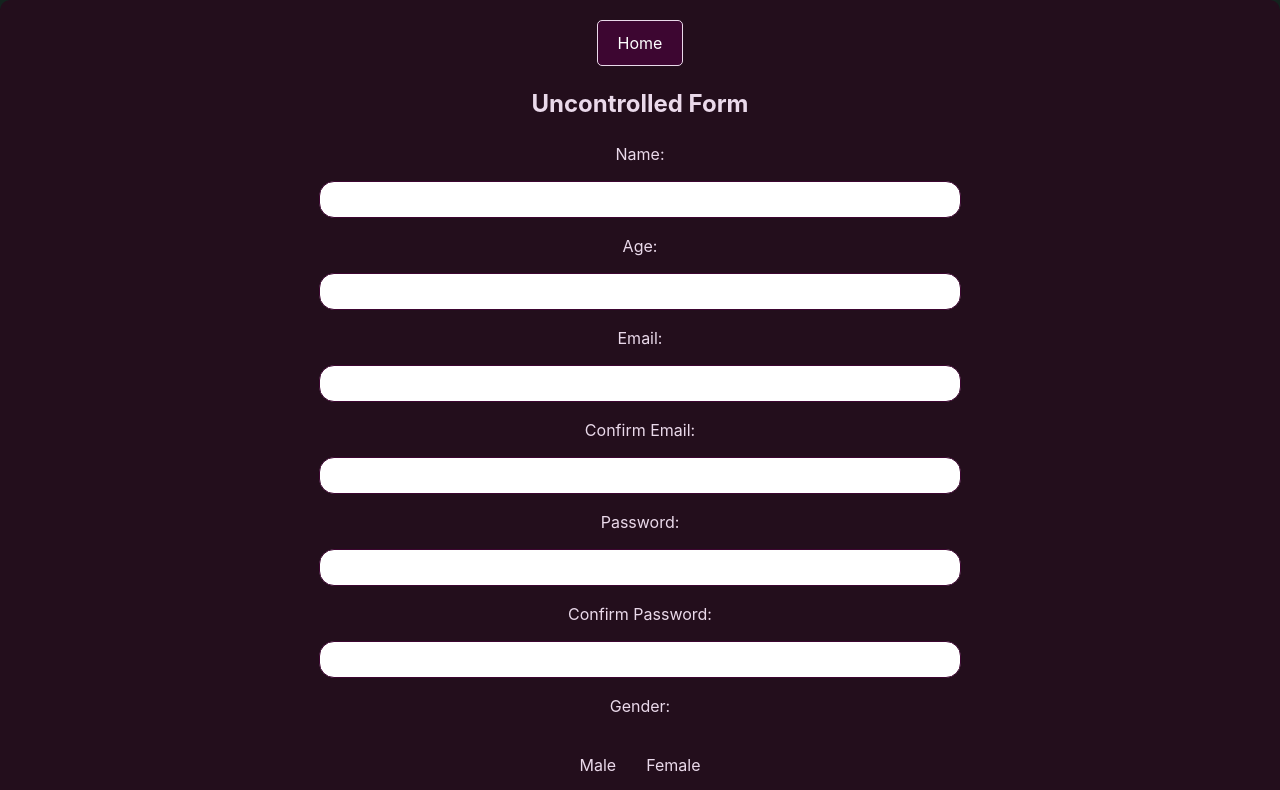
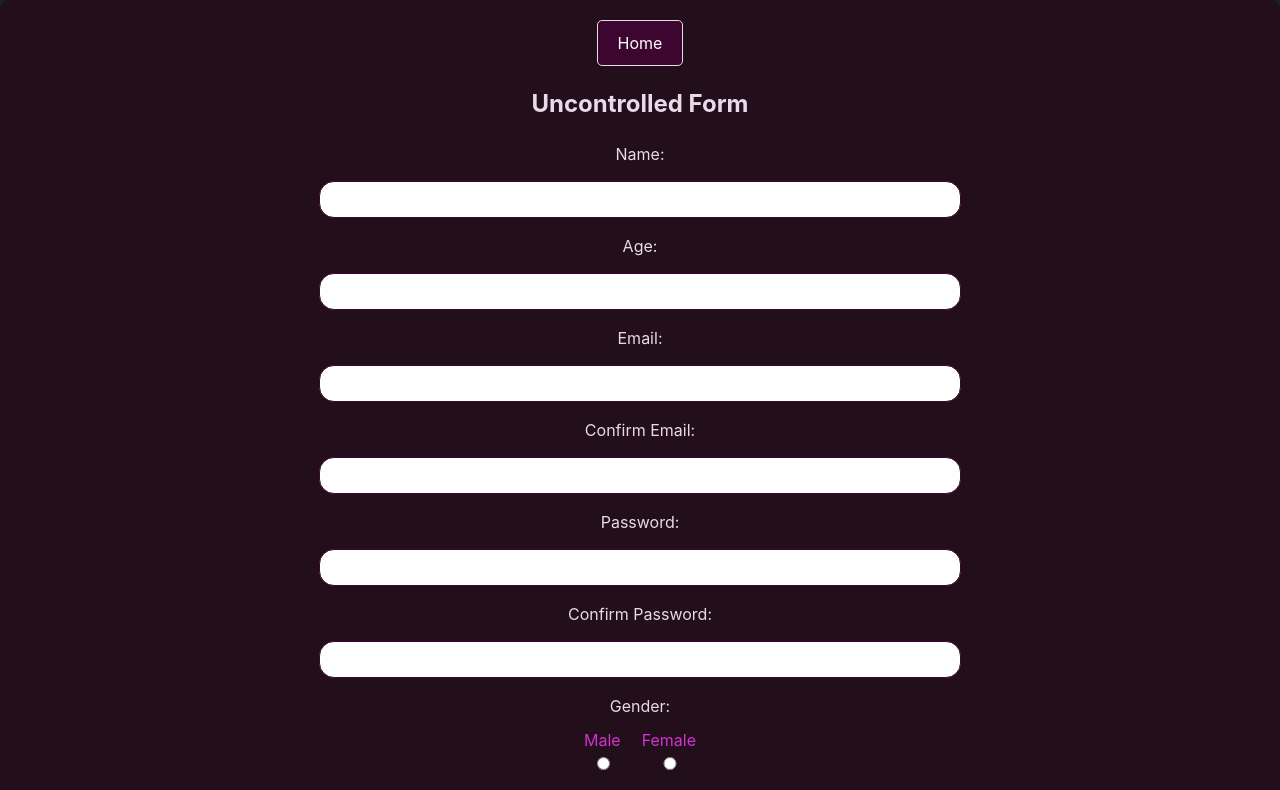
Before and after one commit to Yuliya0503/React-Forms, a React (Vite) app: page /uncontrolled-form in a window 1280 px wide. Shown: the top 790 px of the page. Built offline with nearby package versions, Linux system fonts and the light colour scheme.

Commit message:
fix: add radioField and inputField

```diff
--- /dev/null
+++ b/src/components/InputField/InputField.tsx
@@ -0,0 +1,24 @@
+import React from 'react';
+import styles from '../../pages/UncontrolledForm/UncontrolledForm.module.css';
+
+interface InputProps extends React.InputHTMLAttributes<HTMLInputElement> {
+  id: string;
+  label: string;
+  required: boolean;
+  validationError?: string;
+}
+
+const InputField: React.ForwardRefRenderFunction<
+  HTMLInputElement,
+  InputProps
+> = ({ id, label, required, validationError, ...rest }, ref) => (
+  <>
+    <label className={styles.label} htmlFor={id}>
+      {label}:
+    </label>
+    <input type="text" id={id} ref={ref} required={required} {...rest} />
+    <p>{validationError}</p>
+  </>
+);
+
+export default React.forwardRef(InputField);
--- /dev/null
+++ b/src/components/RadioField/RadioField.tsx
@@ -0,0 +1,18 @@
+import React from 'react';
+
+interface RadioProps {
+  id: string;
+  label: string;
+  value: string;
+}
+
+const RadioField = React.forwardRef<HTMLInputElement, RadioProps>(
+  ({ id, label, value }, ref) => (
+    <div>
+      <label htmlFor={id}>{label}</label>
+      <input type="radio" id={id} value={value} ref={ref} />
+    </div>
+  )
+);
+
+export default RadioField;
--- a/src/pages/UncontrolledForm/UncontrolledForm.tsx
+++ b/src/pages/UncontrolledForm/UncontrolledForm.tsx
@@ -8,6 +8,8 @@ import COUNTRIES_LIST from '../../models/countries';
 import { setCountries } from '../../Store/countrieesReduser';
 import { RootState } from '../../Store/store';
 import styles from './UncontrolledForm.module.css';
+import RadioField from '../../components/RadioField/RadioField';
+import InputField from '../../components/InputField/InputField';
 
 const UncontrolledForm: React.FC = () => {
   const dispatch = useDispatch();
@@ -90,78 +92,70 @@ const UncontrolledForm: React.FC = () => {
       </Link>
       <h2 className={styles.title}>Uncontrolled Form</h2>
       <form className={styles.form} onSubmit={handleSubmit} autoComplete="on">
-        <label className={styles.label} htmlFor="name">
-          Name:
-        </label>
-        <input type="text" id="name" ref={formRefs.name} required />
-        <p>{validationErrors.name}</p>
-
-        <label className={styles.label} htmlFor="age">
-          Age:
-        </label>
-        <input type="number" id="age" ref={formRefs.age} required min="0" />
-        <p>{validationErrors.age}</p>
-
-        <label className={styles.label} htmlFor="email">
-          Email:
-        </label>
-        <input type="email" id="email" ref={formRefs.email} required />
-        <p>{validationErrors.email}</p>
-
-        <label className={styles.label} htmlFor="confirmEmail">
-          Confirm Email:
-        </label>
-        <input type="email" id="confirmEmail" ref={formRefs.confirmEmail} required />
-        <p>{validationErrors.confirmEmail}</p>
-
-        <label className={styles.label} htmlFor="password">
-          Password:
-        </label>
-        <input
+        <InputField
+          id="name"
+          label="Name"
+          type="text"
+          ref={formRefs.name}
+          required
+          validationError={validationErrors.name}
+        />
+        <InputField
+          id="age"
+          label="Age"
+          type="number"
+          ref={formRefs.age}
+          required
+          min="0"
+          validationError={validationErrors.age}
+        />
+        <InputField
+          id="email"
+          label="Email"
+          type="email"
+          ref={formRefs.email}
+          required
+          validationError={validationErrors.email}
+        />
+        <InputField
+          id="confirmEmail"
+          label="Confirm Email"
+          type="email"
+          ref={formRefs.confirmEmail}
+          required
+          validationError={validationErrors.confirmEmail}
+        />
+        <InputField
+          id="password"
+          label="Password"
           type="password"
-          id="password"
           ref={formRefs.password}
           required
+          validationError={validationErrors.password}
         />
-        <p>{validationErrors.password}</p>
-
-        <label className={styles.label} htmlFor="confirmPassword">
-          Confirm Password:
-        </label>
-        <input
+        <InputField
+          id="confirmPassword"
+          label="Confirm Password"
           type="password"
-          id="confirmPassword"
           ref={formRefs.confirmPassword}
           required
+          validationError={validationErrors.confirmPassword}
         />
-        <p>{validationErrors.confirmPassword}</p>
 
         <label className={styles.label}>Gender:</label>
         <div className={styles.genders}>
-          <div className={styles.gender}>
-            <label className={styles.label} htmlFor="male">
-              Male
-            </label>
-            <input
-              type="radio"
-              name="gender"
+          <RadioField
             id="male"
+            label="Male"
             value="male"
             ref={formRefs.gender}
           />
-          </div>
-          <div className={styles.gender}>
-            <label className={styles.label} htmlFor="female">
-              Female
-            </label>
-            <input
-              type="radio"
-              name="gender"
+          <RadioField
             id="female"
+            label="Female"
             value="female"
             ref={formRefs.gender}
           />
-          </div>
         </div>
         <p>{validationErrors.gender}</p>
 
```
Lines whose indentation alone changed are shown as unchanged.
